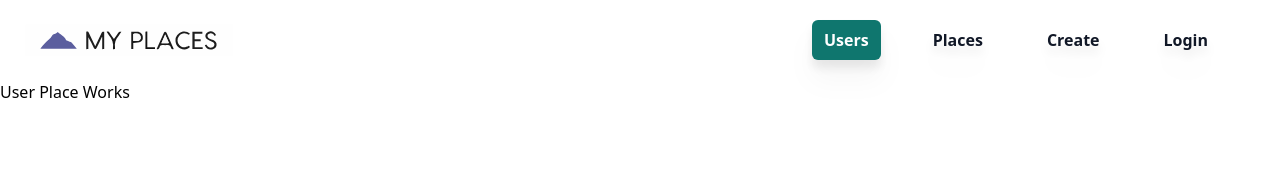
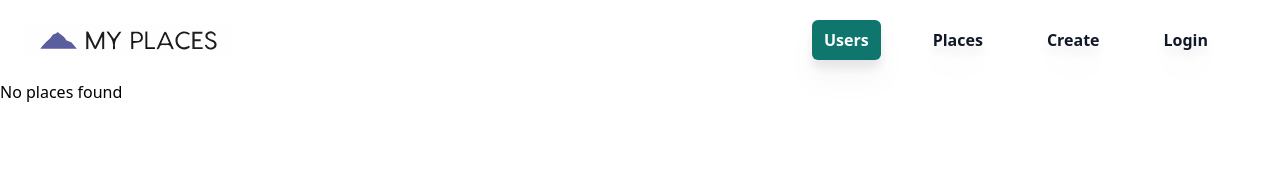
Before and after one commit to nidhish-nayak/crud-places-app, a React (Vite) app in the folder client/: page /u1/places in a window 1280 px wide. Shown: the top 170 px of the page. Built offline with nearby package versions, Linux system fonts and the light colour scheme.

Commit message:
Configured data setup for userPlace

```diff
--- a/client/src/places/components/PlaceList.component.jsx
+++ b/client/src/places/components/PlaceList.component.jsx
@@ -2,12 +2,12 @@ const PlaceList = (props) => {
     if (props.items.length === 0) {
         return (
             <div>
-                <h2>No users found</h2>
+                <h2>No places found</h2>
             </div>
         )
     } else
         return (
-            <div></div>
+            <div>Places</div>
         )
 }
 
--- a/client/src/places/pages/UserPlace.pages.jsx
+++ b/client/src/places/pages/UserPlace.pages.jsx
@@ -1,8 +1,10 @@
+import PlaceList from "../components/PlaceList.component";
+
 const UserPlace = () => {
+    const PLACES = [];
+
     return (
-        <div>
-            <h1>User Place Works</h1>
-        </div>
+        <PlaceList items={PLACES} />
     )
 }
 
```
